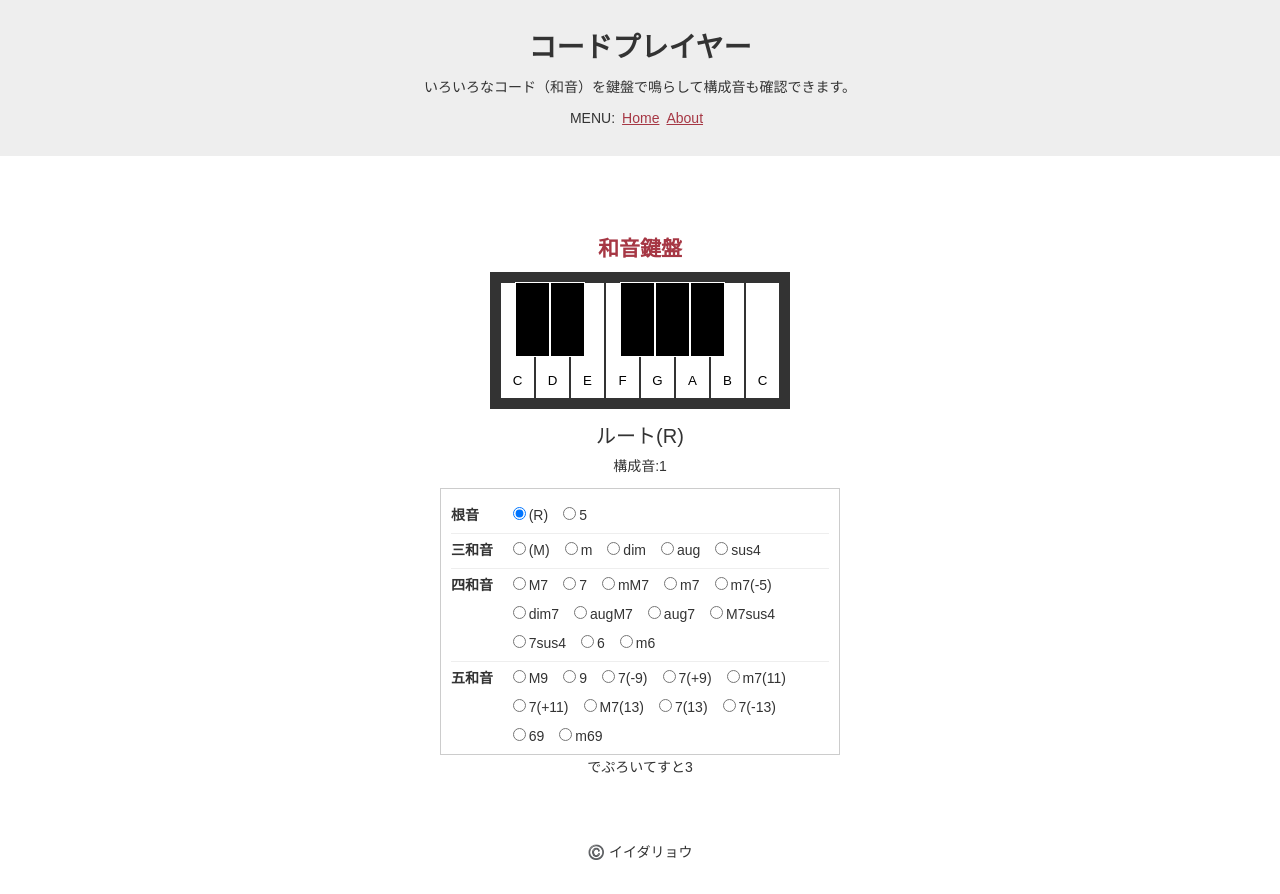
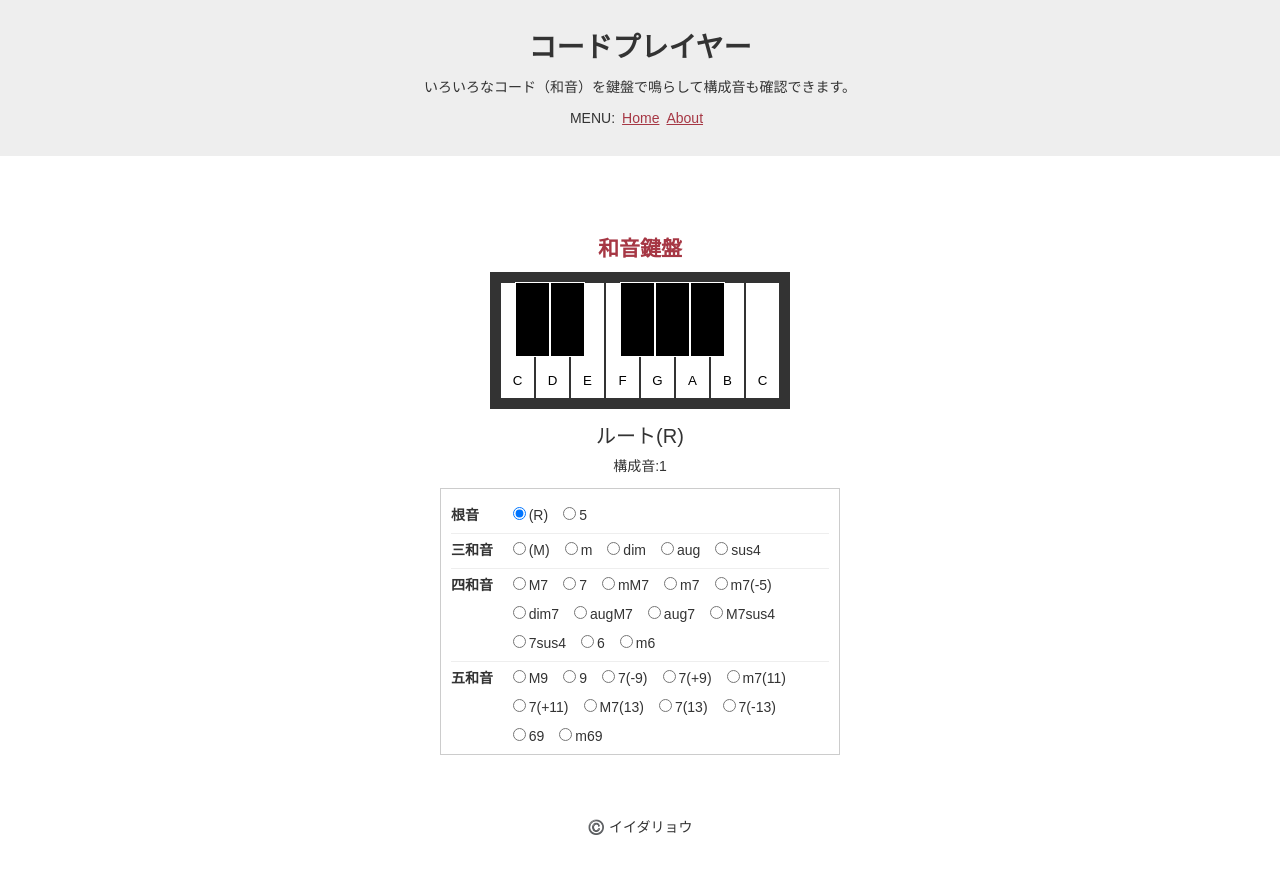
Before and after one commit to ryo-i/chord-player, a Next.js app: page / in a window 1280 px wide. After the commit the page ends 870 px from the top, so only its background shows below. Built offline with nearby package versions, Linux system fonts and the light colour scheme.

Commit message:
デプロイテスト用のタグを削除 #4

```diff
--- a/components/Inner.tsx
+++ b/components/Inner.tsx
@@ -419,7 +419,6 @@ function Inner() {
               </dd>
             </dl>
           </form>
-          <p>でぷろいてすと3</p>
         </div>
       </CoadPlayer>
     </>
```
Also changed, not shown: 1 other file (tests, documents, lock files or other folders).
